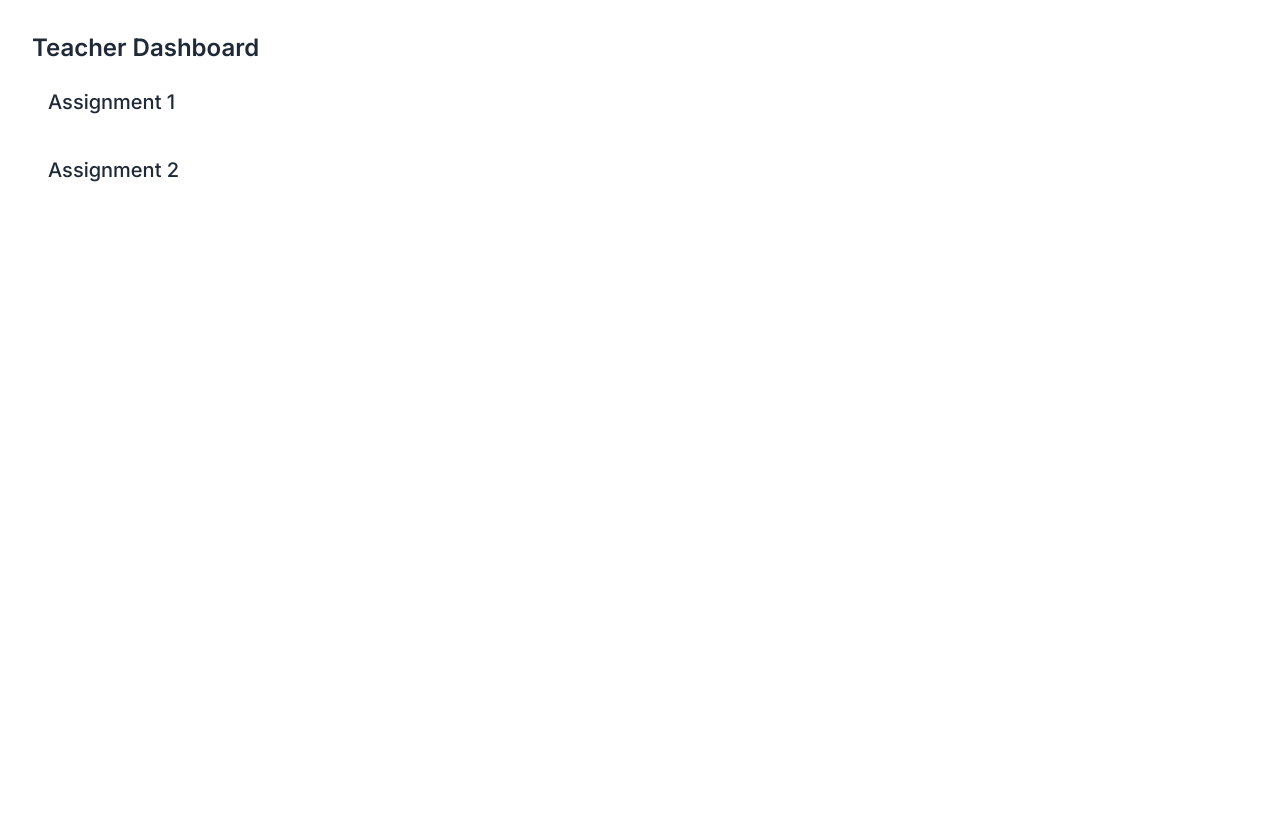
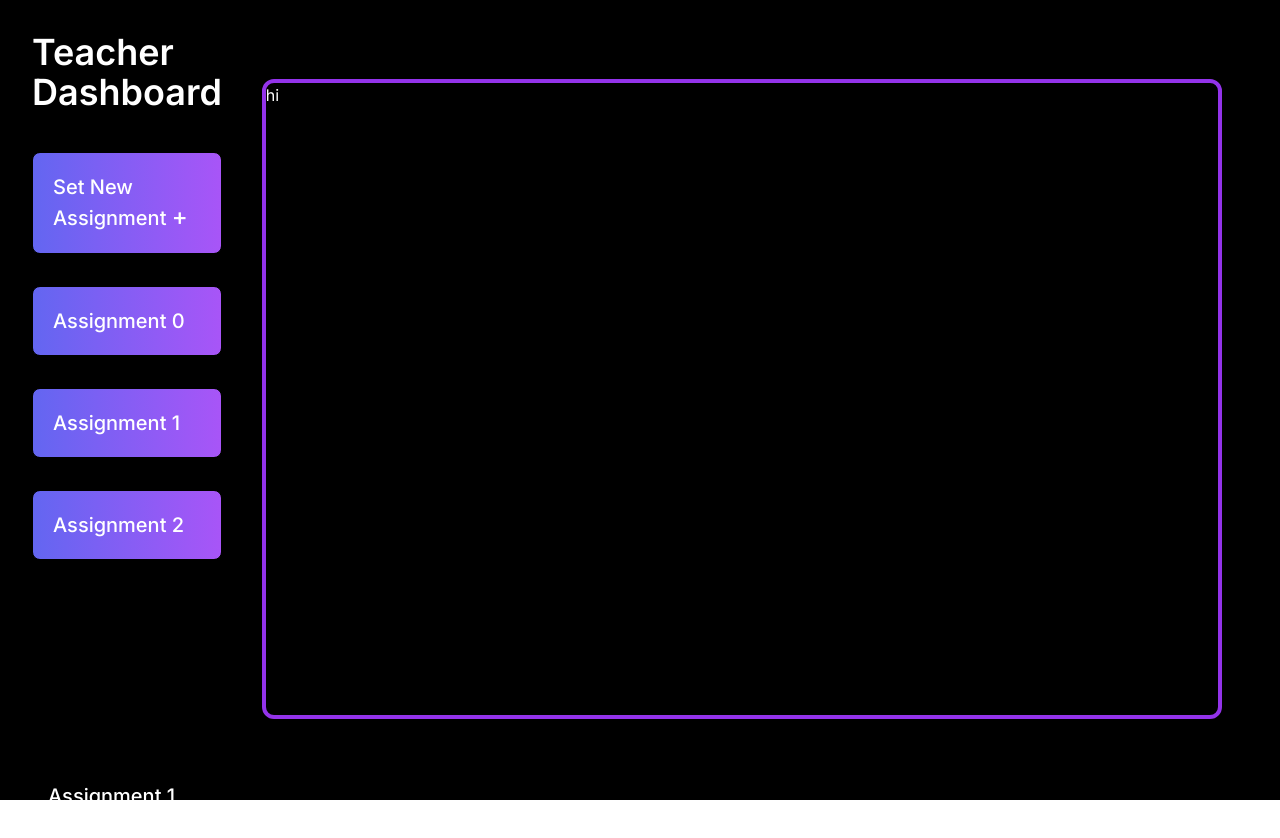
Before and after one commit to ahmedmahmud/ichack24, a Next.js app: page /teacher/dashboard in a window 1280 px wide. Shown: the top 838 px of the page. Before the commit the page ends 800 px from the top, so only its background shows below. Built offline with nearby package versions, Linux system fonts and the light colour scheme.

Commit message:
feat: add dashabord

```diff
--- a/app/student/speech_practice/page.js
+++ b/app/student/speech_practice/page.js
@@ -28,8 +28,22 @@ const SpeechPracticePage = () => {
         {timelineItems.map((item, index) => (
           <li key={index}>
             <div className="timeline-start timeline-box">{item.title}</div>
-            <div className="timeline-middle">{item.description}</div>
-            <div className="timeline-end timeline-box">{item.date}</div>
+            <div className="timeline-middle">
+              <svg
+                xmlns="http://www.w3.org/2000/svg"
+                viewBox="0 0 20 20"
+                fill="currentColor"
+                className="w-5 h-5"
+              >
+                <path
+                  fillRule="evenodd"
+                  d="M10 18a8 8 0 100-16 8 8 0 000 16zm3.857-9.809a.75.75 0 00-1.214-.882l-3.483 4.79-1.88-1.88a.75.75 0 10-1.06 1.061l2.5 2.5a.75.75 0 001.137-.089l4-5.5z"
+                  clipRule="evenodd"
+                />
+              </svg>
+            </div>
+            <div className="timeline-end timeline-box">{item.description}</div>
+            <div className="timeline-middle">{item.date}</div>
             <hr />
           </li>
         ))}
--- a/app/teacher/dashboard/page.js
+++ b/app/teacher/dashboard/page.js
@@ -1,12 +1,54 @@
-// components/TeacherDashboard.js
+// components/TeacherHome.js
 import React from 'react';
+import { Button } from 'daisyui';
 
 const TeacherDashboard = () => {
+
+
+  const assignments = [
+    {}, {}, {}
+  ]
+
+  const setAss = (
+    <div>
+      <div>
+        Set Assignment
+      </div>
+      <div>
+      </div>
+    </div>
+  )
+
+
   return (
-    <div className="p-8">
+    <div className="p-8 bg-black text-white h-screen w-screen">
       {/* Section: Assignments */}
       <div className="card mb-4">
-        <h2 className="text-2xl font-semibold mb-2">Teacher Dashboard</h2>
+
+
+        <div className='flex flex-row w-full h-full'>
+          <div className='basis-1/5 h-full flex flex-col gap-8'>
+            <h2 className="text-4xl font-semibold mb-2">Teacher Dashboard</h2>
+            <div className='text-xl font-medium bg-gradient-to-r from-indigo-500 to-purple-500 p-5 border border-black rounded-lg cursor-pointer'>
+              Set New Assignment <span className='text-2xl'>+</span>
+            </div>
+            <div className='h-[30rem] flex flex-col gap-8 overflow-auto'>
+              {assignments.map((items, index) => (
+                <div className='text-xl font-medium bg-gradient-to-r from-indigo-500 to-purple-500 p-5 border border-black rounded-lg cursor-pointer'>
+                  Assignment {index}
+                </div>
+              ))}
+            </div>
+          </div>
+          <div className='basis-4/5 p-10 my-auto mx-auto'>
+            <div className='border-4 border-purple-600 rounded-xl h-[40rem] w-[60rem] my-auto mx-auto'>
+                hi
+            </div>
+          </div>
+
+        </div>
+
+
 
         {/* Assignment 1 */}
         <div className="collapse mb-2">
```
